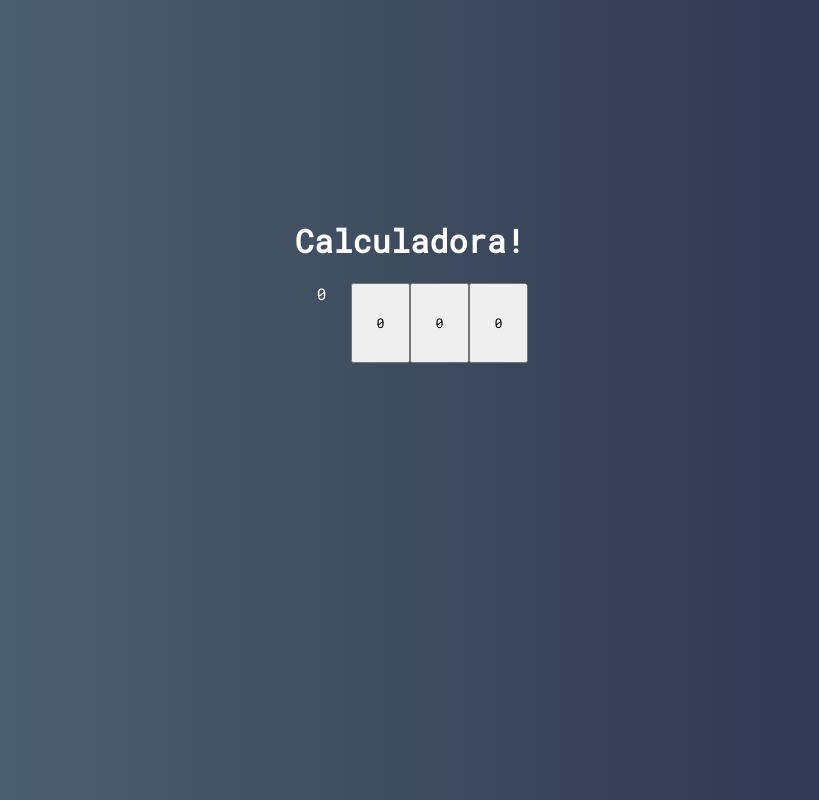
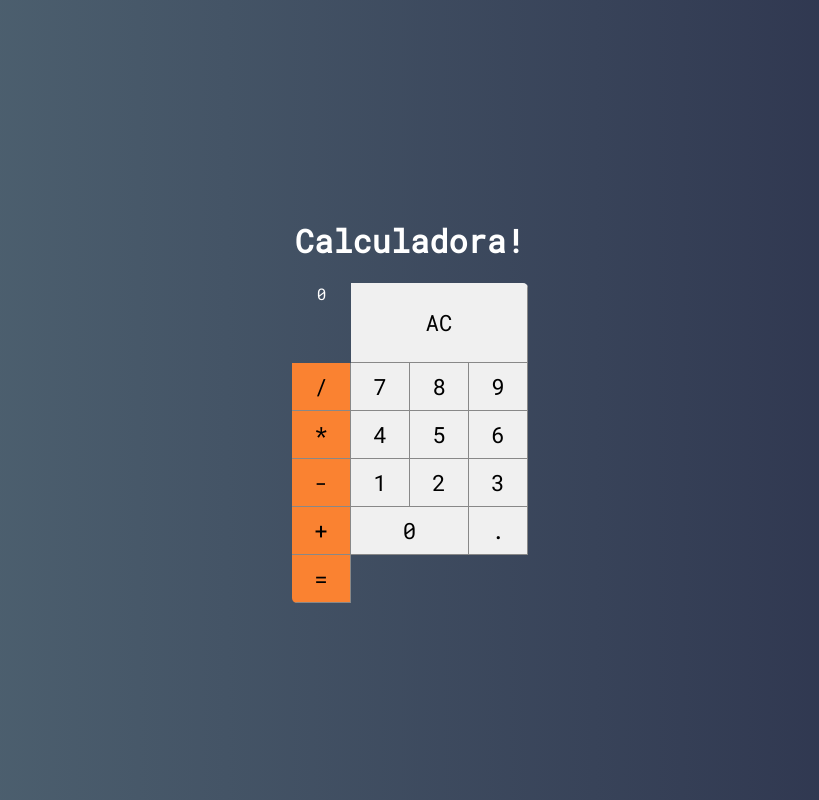
Before and after one commit to hervesson/calculator, a Vue app: page / in a window 1280 px wide. Shown: the whole page, without its empty margins (230-1049 px from the left). Built offline with nearby package versions, Linux system fonts and the light colour scheme.

Commit message:
Componente Botão #01

```diff
--- a/src/components/Button.vue
+++ b/src/components/Button.vue
@@ -1,14 +1,53 @@
 <template>
-    <button class="button">
-        0
+    <button class="button"
+        :class="{ double, triple, operation}">
+        {{ label }}
     </button>
 </template>
 
 <script>
     export default {
-        name: 'ButtonLayout'
+        name: 'ButtonLayout',
+        props: {
+            label: {},
+            operation: { type: Boolean},
+            double: { type: Boolean},
+            triple: { type: Boolean }
+        }
     }
 </script>
 
 <style>
+    :root {
+        --bg-button: #f0f0f0;
+        --border-button: solid 1px #888;
+    }
+
+    .button {
+        font-size: 1.4em;
+        background-color: var(--bg-button);
+        border: none;
+        border-right: var(--border-button);
+        border-bottom: var(--border-button);
+    }
+
+    .button:active {
+        background-color: #CCC
+    }
+
+    .button.double {
+        grid-column: span 2;
+    }
+
+    .button.triple {
+        grid-column: span 3;
+    }
+
+    .button.operation {
+        background-color: #fa8231;
+    }
+
+    .button.operation:active {
+        background-color: #fa8231cc;
+    }
 </style>
--- a/src/components/Display.vue
+++ b/src/components/Display.vue
@@ -1,5 +1,5 @@
 <template>
-    <div class="button">
+    <div class="display">
         0
     </div>
 </template>
--- a/src/main/Calculator.vue
+++ b/src/main/Calculator.vue
@@ -1,9 +1,24 @@
 <template>
     <div class="calculator">
         <Display />
-        <Button />
-        <Button />
-        <Button />
+        <Button label="AC" triple />
+        <Button label="/" operation/>
+        <Button label="7" />
+        <Button label="8" />
+        <Button label="9" />
+        <Button label="*" operation />
+        <Button label="4" />
+        <Button label="5" />
+        <Button label="6" />
+        <Button label="-" operation/>
+        <Button label="1" />
+        <Button label="2" />
+        <Button label="3" />
+        <Button label="+" operation/>
+        <Button label="0" double/>
+        <Button label="." />
+        <Button label="=" operation/>
+
     </div>
 </template>
 
@@ -12,7 +27,7 @@
     import Button from '../components/Button'
 
     export default {
-        components: { Display, Button },
+        components: {  Button, Display },
         name: 'CalculatorLayout'
     }
 </script>
```
